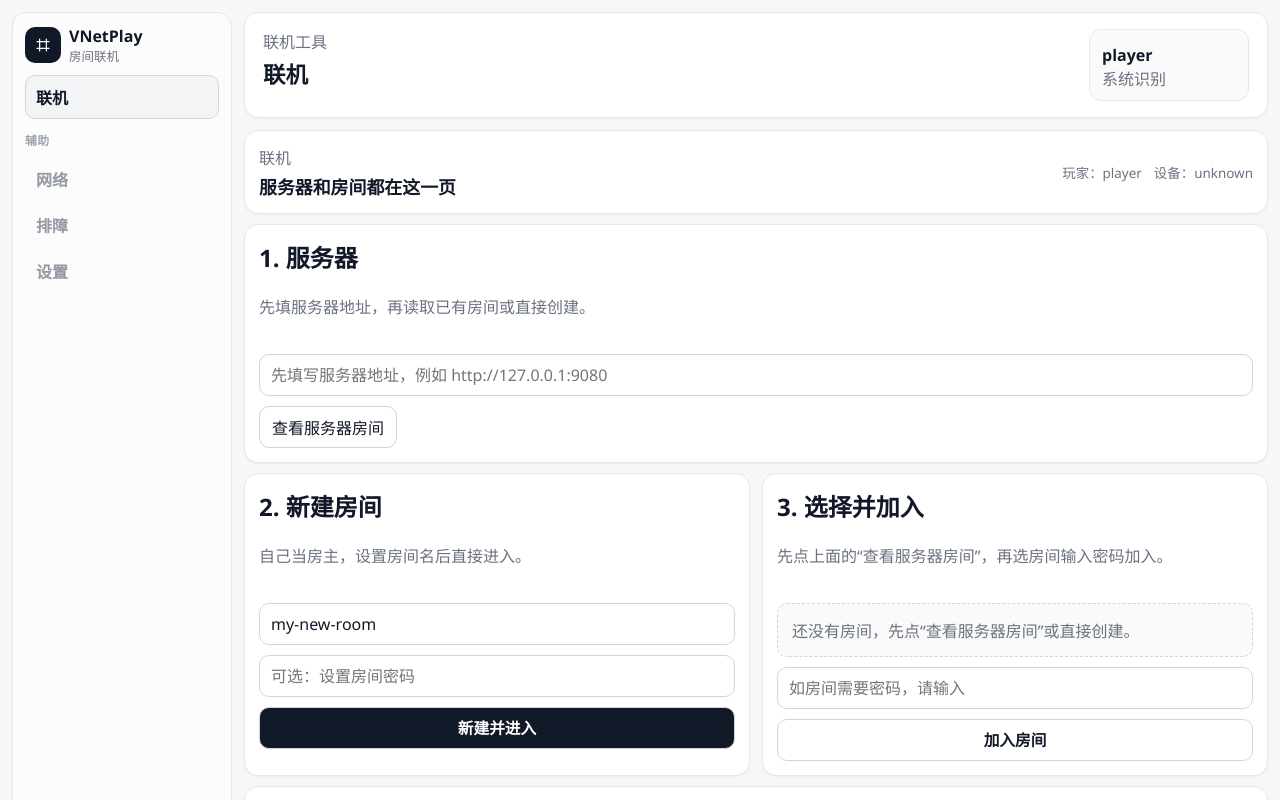
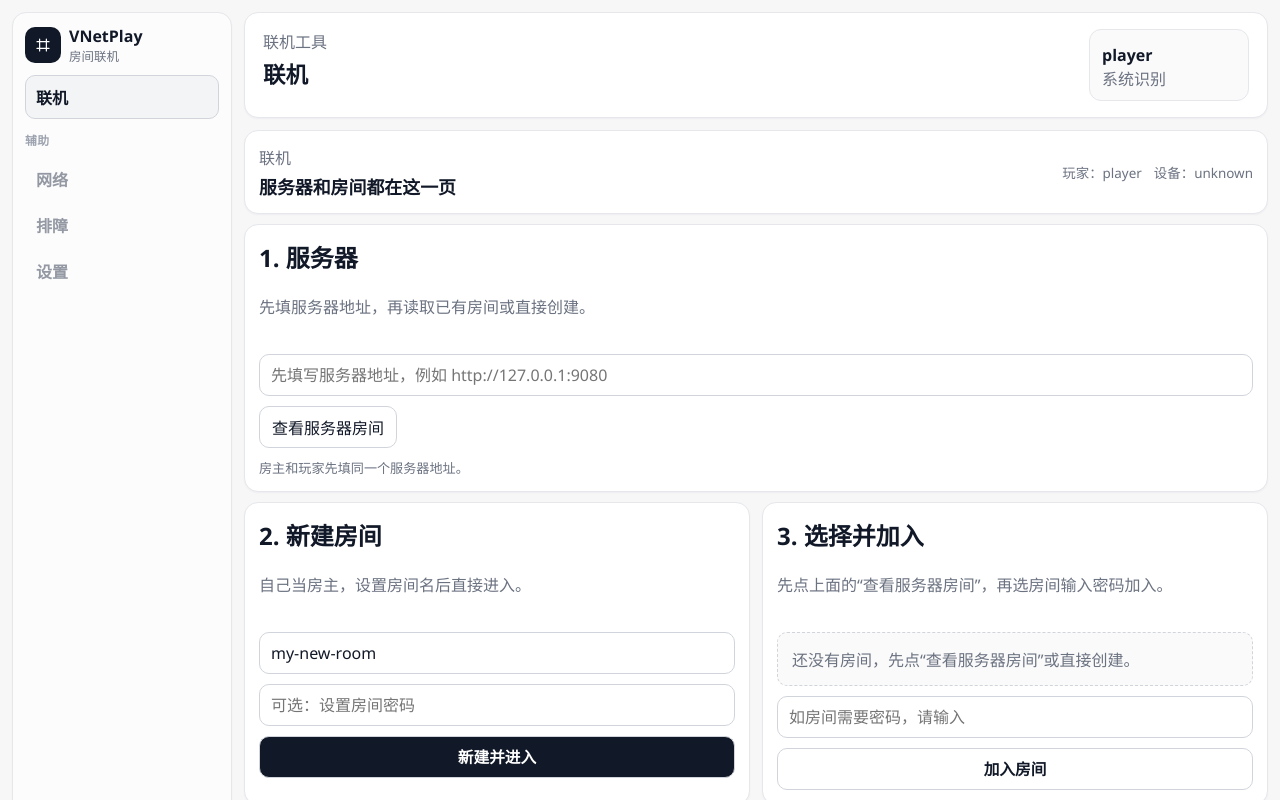
Before and after one commit to kiss-kedaya/vnetplay, a React (Vite) app in the folder app/: page / in a window 1280 px wide. Shown: the top 800 px of the page. Built offline with nearby package versions, Linux system fonts and the light colour scheme.

Commit message:
feat: add concise host and player path hints

```diff
--- a/app/src/pages/home/HomePage.tsx
+++ b/app/src/pages/home/HomePage.tsx
@@ -169,6 +169,7 @@ export function HomePage({ profile, settings, connectionContext, onUpdateConnect
         <div className="launcher-inline-actions">
           <button className="ghost-button" type="button" onClick={handleLoadRooms}>{loadingRooms ? "读取中..." : "查看服务器房间"}</button>
         </div>
+        <div className="path-hint">房主和玩家先填同一个服务器地址。</div>
       </section>
 
       <section className="compact-room-grid">
--- a/app/src/styles/index.css
+++ b/app/src/styles/index.css
@@ -534,6 +534,11 @@ p {
   justify-content: flex-start;
 }
 
+.path-hint {
+  color: #6b7280;
+  font-size: 0.82rem;
+}
+
 .room-picker-list {
   display: grid;
   gap: 8px;
```
